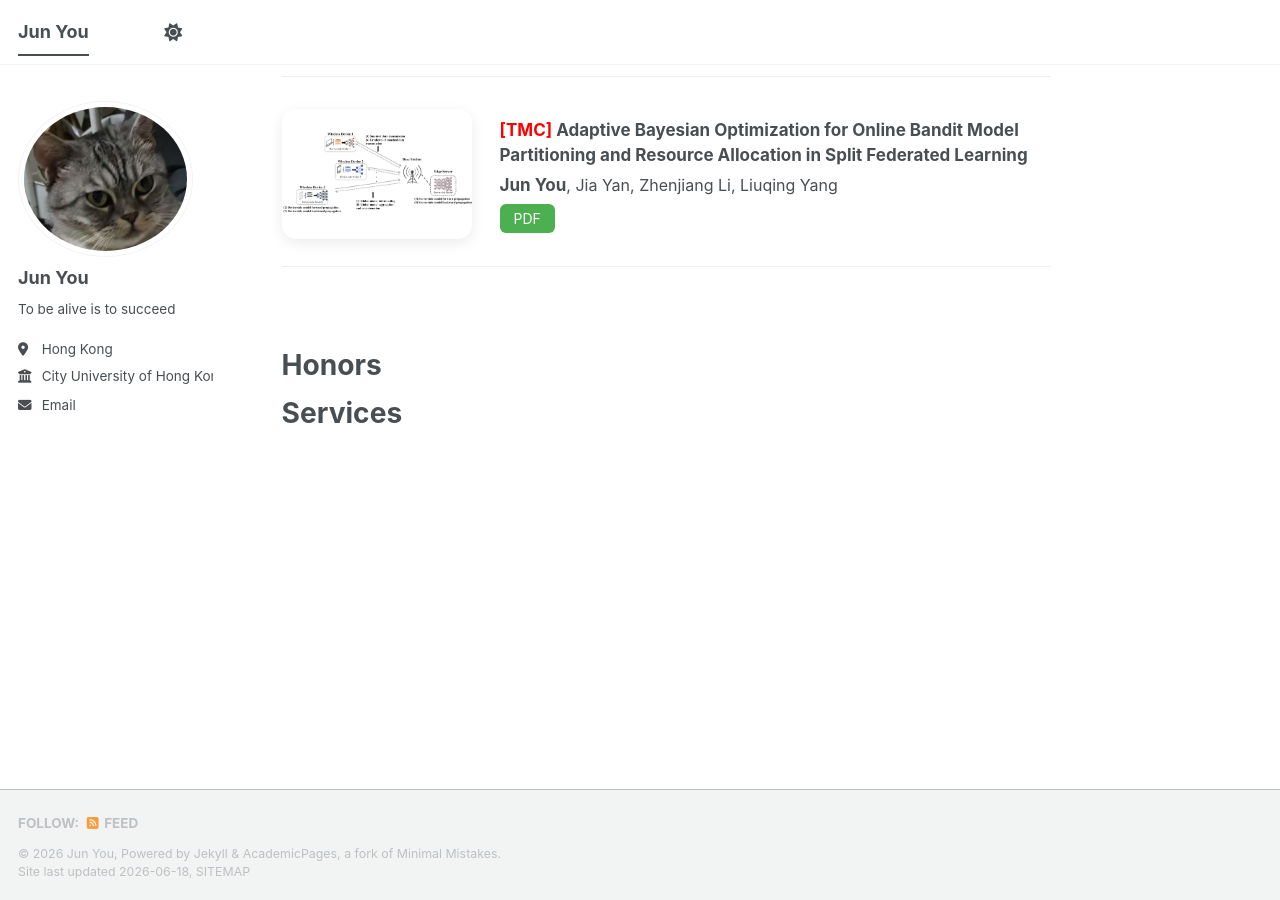
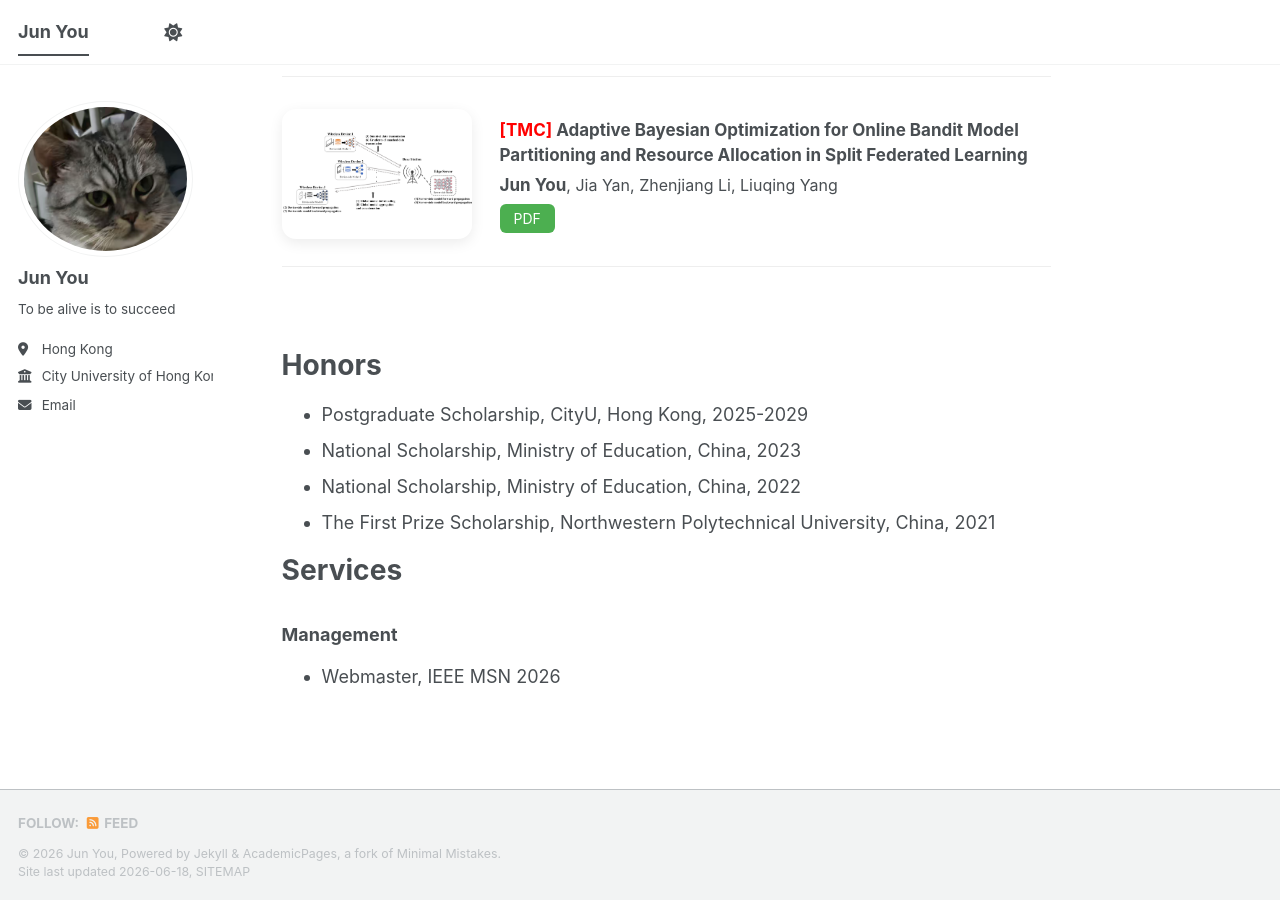
Before and after one commit to junyou2001/junyou2001.github.io, a Jekyll site: the page built from _pages/about.md, in a window 1280 px wide and 900 px high, scrolled down 689 px. Built offline with Jekyll 4.4.1, drawn with Linux system fonts in a browser that asks for light colours; a script bundle is joined from its source files by our own code; library files that are not in the unit come from our copies.

Commit message:
'update'

```diff
--- a/_pages/about.md
+++ b/_pages/about.md
@@ -179,9 +179,16 @@ Publications
 Honors
 ======
 
-<!-- Content coming soon -->
+* Postgraduate Scholarship, CityU, Hong Kong, 2025-2029
+* National Scholarship, Ministry of Education, China, 2023
+* National Scholarship, Ministry of Education, China, 2022
+* The First Prize Scholarship, Northwestern Polytechnical University, China, 2021
+
+
 
 Services
 ======
 
-<!-- Content coming soon -->
+### Management
+
+* Webmaster, IEEE MSN 2026
```
